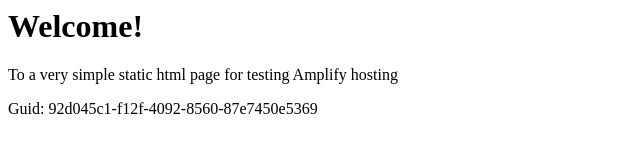
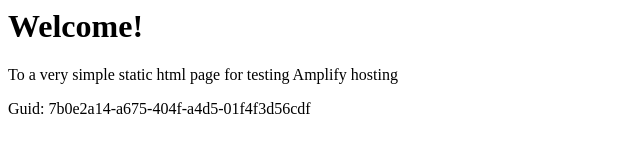
Before and after one commit to aws-aemilia-fra/Github-PR-Commit-Integration-Test-DoNotTouch-GitHubWebhookPushCanaryTest-v1-prod-eu-central-1, a website: page src/index.html in a window 1280 px wide. Shown: the full height of the page, 0-640 px from the left. Drawn offline with Linux system fonts and the light colour scheme.

Commit message:
commit from integ tests

```diff
--- a/src/index.html
+++ b/src/index.html
@@ -12,6 +12,6 @@
 <body>
     <h1>Welcome!</h1>
     <p>To a very simple static html page for testing Amplify hosting</p>
-    <p>Guid: 92d045c1-f12f-4092-8560-87e7450e5369</p></body>
+    <p>Guid: 7b0e2a14-a675-404f-a4d5-01f4f3d56cdf</p></body>
 
 </html>
```
